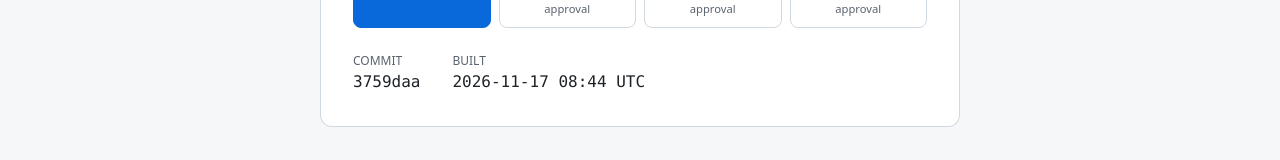
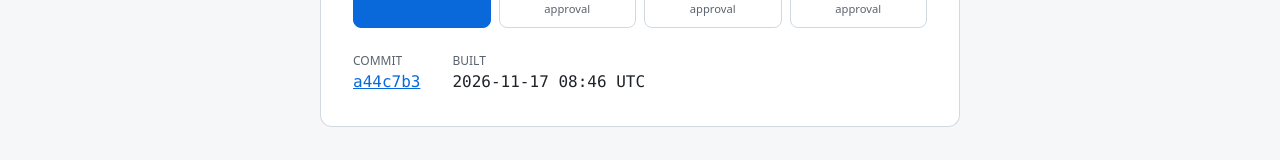
Before and after one commit to ddipayan00/simple_github_page_automatic_testing_ci_cd_with_dev_qa_uat_prod_approval_gate, a plain HTML site: page dev/index.html in a window 1280 px wide. Shown: the part 314-474 px from the top of the page. Drawn offline with Linux system fonts and the light colour scheme.

Commit message:
Deploy dev from a44c7b3167c659cb028519424d846cd89b1365f6

```diff
--- a/dev/app.js
+++ b/dev/app.js
@@ -26,6 +26,13 @@ export function formatBuildTime(iso) {
   return `${date.toISOString().slice(0, 16).replace("T", " ")} UTC`;
 }
 
+export function commitUrl(env) {
+  const { repo, sha } = env ?? {};
+  if (typeof repo !== "string" || !/^[\w.-]+\/[\w.-]+$/.test(repo)) return null;
+  if (typeof sha !== "string" || !/^[0-9a-f]{7,40}$/i.test(sha)) return null;
+  return `https://github.com/${repo}/commit/${sha}`;
+}
+
 export function pageTitle(env) {
   const current = findEnvironment(env?.name);
   return `Hello from ${current ? current.label : "local"}`;
@@ -50,6 +57,8 @@ export function render(doc, env) {
   byId("title").textContent = pageTitle(env);
   byId("commit").textContent = shortSha(env?.sha);
   byId("built-at").textContent = formatBuildTime(env?.builtAt);
+  const url = commitUrl(env);
+  if (url) byId("commit").setAttribute("href", url);
 
   const steps = pipelineSteps(current?.name).map((step) => {
     const li = doc.createElement("li");
--- a/dev/env.js
+++ b/dev/env.js
@@ -1,6 +1,7 @@
 // Generated by scripts/build.mjs, do not edit.
 export const ENV = Object.freeze({
   "name": "dev",
-  "sha": "3759daa7726fc0b3901515b2154cf6a190bb6561",
-  "builtAt": "2026-11-17T08:44:39.248Z"
+  "sha": "a44c7b3167c659cb028519424d846cd89b1365f6",
+  "repo": "ddipayan00/simple_github_page_automatic_testing_ci_cd_with_dev_qa_uat_prod_approval_gate",
+  "builtAt": "2026-11-17T08:46:10.754Z"
 });
--- a/dev/index.html
+++ b/dev/index.html
@@ -24,7 +24,7 @@
     <ol id="pipeline" class="pipeline" aria-label="Release pipeline"></ol>
 
     <dl class="meta">
-      <div><dt>Commit</dt><dd id="commit">local</dd></div>
+      <div><dt>Commit</dt><dd><a id="commit">local</a></dd></div>
       <div><dt>Built</dt><dd id="built-at">not built</dd></div>
     </dl>
   </main>
--- a/dev/styles.css
+++ b/dev/styles.css
@@ -93,6 +93,7 @@ h1 { margin: 0 0 0.5rem; font-size: 1.75rem; }
 .meta { display: flex; gap: 2rem; margin: 0; }
 .meta dt { font-size: 0.75rem; color: var(--muted); text-transform: uppercase; }
 .meta dd { margin: 0; font-family: ui-monospace, SFMono-Regular, Menlo, monospace; }
+.meta a[href] { color: var(--accent); }
 
 .footer {
   margin-top: auto;
```
